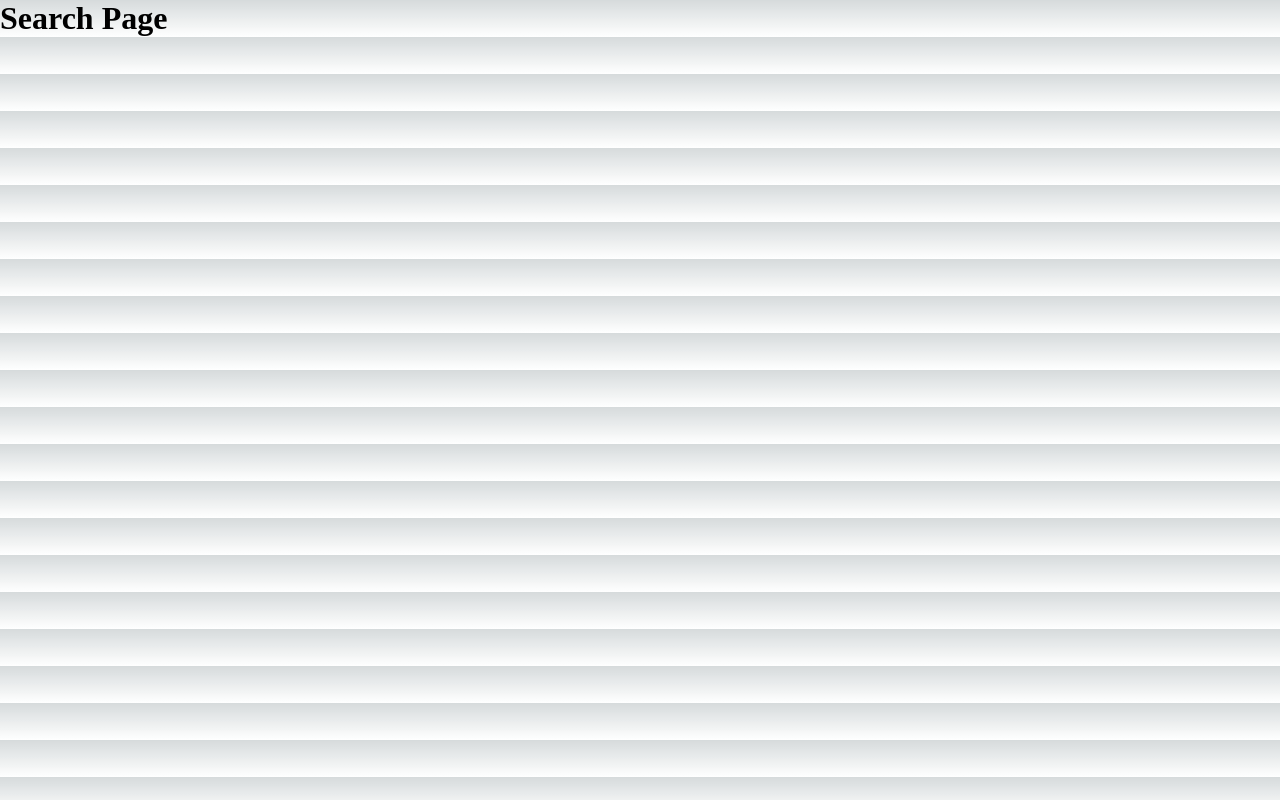
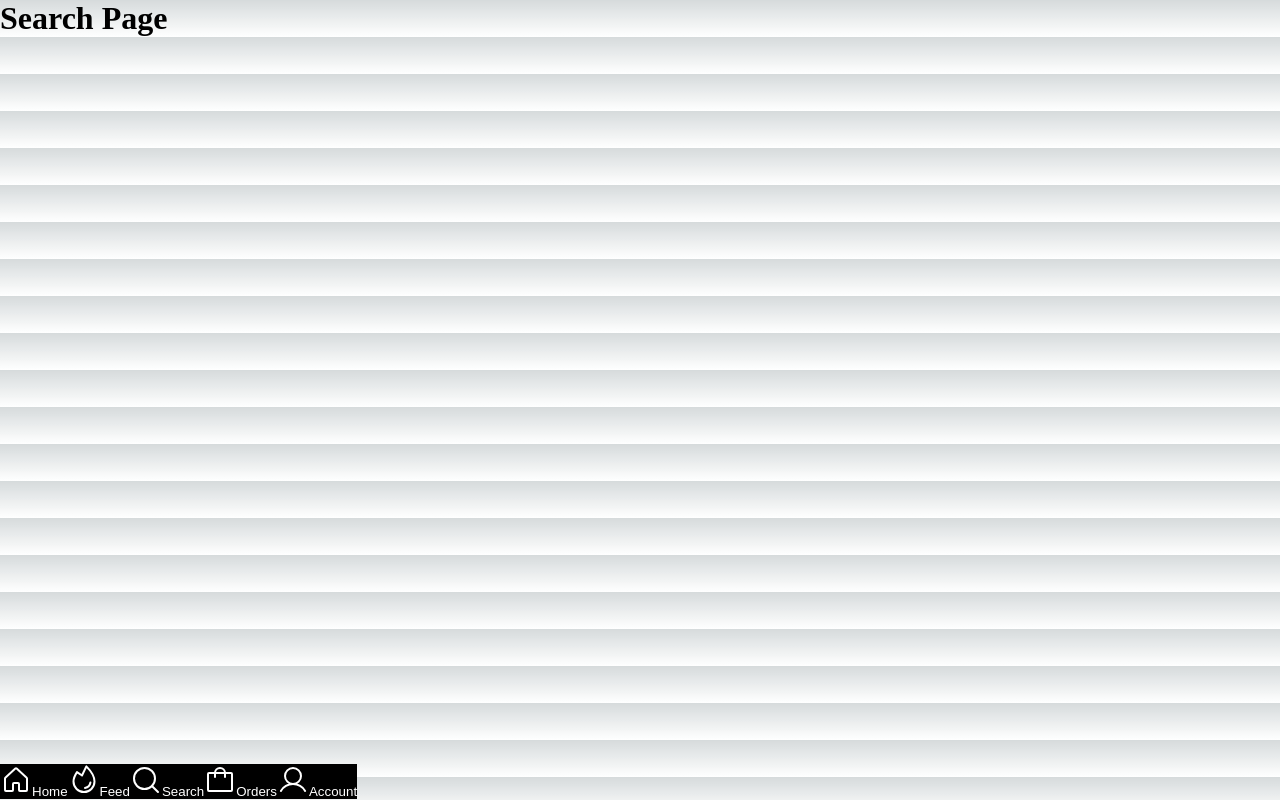
Before and after one commit to nw2023hackers/shopalive, a Next.js app in the folder frontend/: page /search in a window 1280 px wide. Built offline with nearby package versions, Linux system fonts and the light colour scheme.

Commit message:
Update layout.jsx

```diff
--- a/frontend/src/app/layout.jsx
+++ b/frontend/src/app/layout.jsx
@@ -1,5 +1,6 @@
 import "./globals.css";
-
+import Nav
+ from "./components/Nav";
 export default function RootLayout({ children }) {
   return (
     <html lang="en">
@@ -9,6 +10,7 @@ export default function RootLayout({ children }) {
       */}
       <head />
       <body>
+        <Nav />
         {children}
       </body>
     </html>
```
